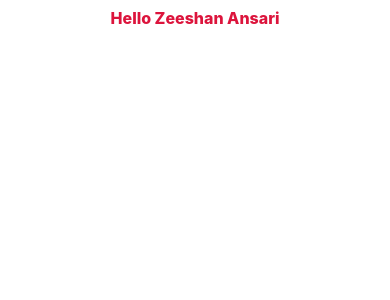
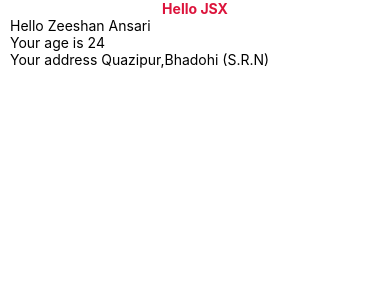
Before and after one commit to zeeshanbinary/react-native-int, a React Native app: screen / in a window 390 px wide. Shown: the top 300 px of the page. Built offline with nearby package versions, Linux system fonts and the light colour scheme.

Commit message:
jsx element

```diff
--- a/App.tsx
+++ b/App.tsx
@@ -1,11 +1,11 @@
 import React from 'react';
-import Views from './app/Views/Views';
+import JSX from './app/JSXS/Jsx';
 
 
 function App() {
   return (
     <>
-      <Views />
+      <JSX />
     </>
   );
 }
--- /dev/null
+++ b/app/JSXS/Jsx.js
@@ -0,0 +1,30 @@
+import React from "react";
+import { StyleSheet, Text, View } from "react-native";
+
+const JSX = () => {
+    let name = "Zeeshan Ansari";
+    let age = 24;
+    let address = "Quazipur,Bhadohi (S.R.N)";
+    return (
+        <View style={styles.container}>
+            <Text style={styles.title}>Hello JSX</Text>
+            <Text>Hello {name}</Text>
+            <Text>Your age is {age}</Text>
+            <Text>Your address {address}</Text>
+        </View>
+    )
+}
+
+export default JSX
+
+const styles = StyleSheet.create({
+    container: {
+        paddingHorizontal: 10,
+    },
+    title:{
+        color:'crimson',
+        fontSize:14,
+        fontWeight:'700',
+        textAlign:'center'
+    }
+})
```
